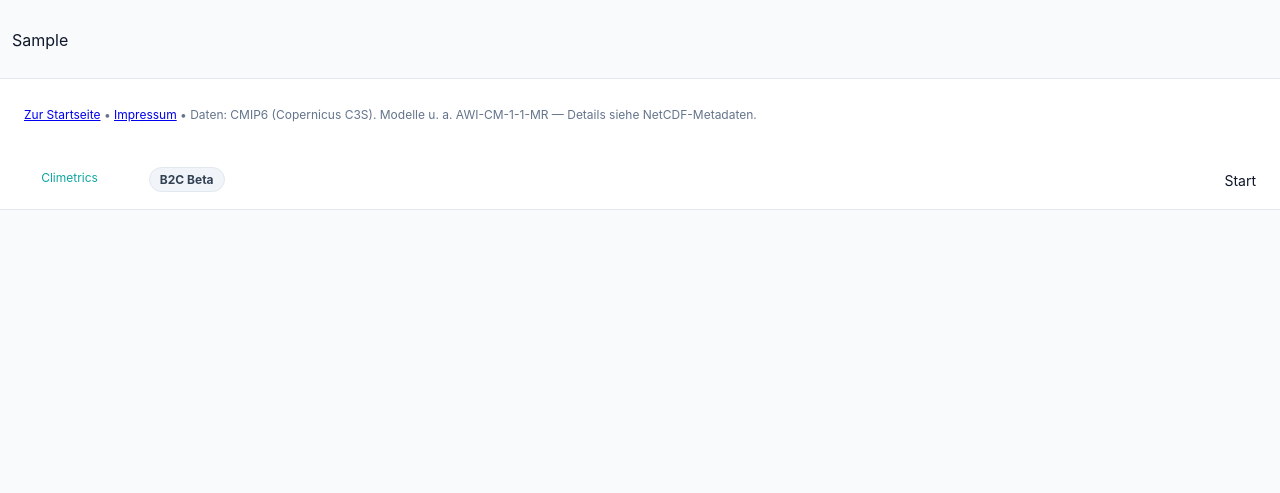
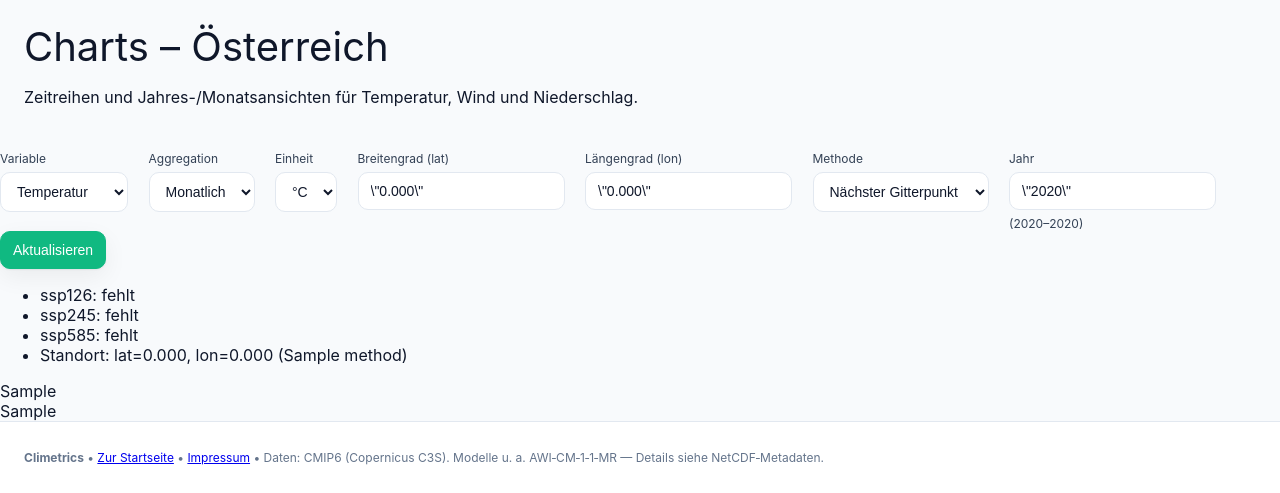
Before and after one commit to Kalti99/austria_cmip6_data, a Flask app: template austria/templates/index.html in a window 1280 px wide. Shown: the part 325-818 px from the top of the page. Before the commit the page ends 535 px from the top, so only its background shows below. Run offline with Flask 3, Linux system fonts and the light colour scheme; the template is opened without the code that fills it: most values are stand-ins (such as "Sample title", 1, 10 or a date in 2020).

Commit message:
Fix root routing: move charts to /charts; add full header/nav to charts page with Climetrics branding; update links

```diff
--- a/austria/app.py
+++ b/austria/app.py
@@ -291,8 +291,8 @@ def build_year_detail_figure(year: int, unit: str = "C", lat: float | None = Non
 def create_app() -> Flask:
     app = Flask(__name__, template_folder=os.path.join(BASE_DIR, "templates"), static_folder=os.path.join(BASE_DIR, "static"))
 
-    @app.route("/")
-    def index():
+    @app.route("/charts")
+    def charts():
         agg = request.args.get("agg", "annual").lower()
         if agg not in ("monthly", "annual"):
             agg = "monthly"
--- a/austria/templates/home.html
+++ b/austria/templates/home.html
@@ -11,7 +11,7 @@
     <div class="brand"><img src="{{ url_for('logo') }}" alt="Logo" style="height:24px"><span class="title">Climetrics</span> <span class="chip">Kostenloser Klimareport (Beta)</span></div>
     <div>
       <a href="{{ url_for('home') }}">Start</a>
-      <a href="{{ url_for('index') }}">Charts</a>
+      <a href="{{ url_for('charts') }}">Charts</a>
       <a href="{{ url_for('impressum') }}">Impressum</a>
       <a href="https://github.com/Kalti99/austria_cmip6_data" target="_blank">GitHub</a>
     </div>
--- a/austria/templates/index.html
+++ b/austria/templates/index.html
@@ -3,68 +3,76 @@
 <head>
   <meta charset="utf-8" />
   <meta name="viewport" content="width=device-width, initial-scale=1" />
-  <title>CMIP6 Österreich — Temperatur</title>
+  <title>Climetrics – Charts</title>
   <link rel="stylesheet" href="{{ url_for('static', filename='style.css') }}" />
 </head>
 <body>
+  <div class=\"nav\">
+    <div class=\"brand\"><a href=\"{{ url_for('home') }}\"><img src=\"{{ url_for('logo') }}\" alt=\"Logo\" style=\"height:24px\"></a><span class=\"title\">Climetrics</span> <span class=\"chip\">B2C Beta</span></div>
+    <div>
+      <a href=\"{{ url_for('home') }}\">Start</a>
+      <a href=\"{{ url_for('impressum') }}\">Impressum</a>
+    </div>
+  </div>
+
   <header>
-    <h1>CMIP6: Österreich Mitteltemperatur</h1>
-    <p class="sub">Near-surface air temperature — zugeschnitten auf Österreich</p>
+    <h1>Charts – Österreich</h1>
+    <p class=\"sub\">Zeitreihen und Jahres-/Monatsansichten für Temperatur, Wind und Niederschlag.</p>
   </header>
 
-  <section class="controls">
-    <form method="get" action="/">
+  <section class=\"controls\">
+    <form method=\"get\" action=\"{{ url_for('charts') }}\">
       <label>
         Variable
-        <select name="var">
-          <option value="tas" {{ 'selected' if var_key == 'tas' else '' }}>Temperatur</option>
-          <option value="sfcWind" {{ 'selected' if var_key == 'sfcWind' else '' }}>Wind</option>
-          <option value="pr" {{ 'selected' if var_key == 'pr' else '' }}>Niederschlag</option>
+        <select name=\"var\">
+          <option value=\"tas\" {{ 'selected' if var_key == 'tas' else '' }}>Temperatur</option>
+          <option value=\"sfcWind\" {{ 'selected' if var_key == 'sfcWind' else '' }}>Wind</option>
+          <option value=\"pr\" {{ 'selected' if var_key == 'pr' else '' }}>Niederschlag</option>
         </select>
       </label>
       <label>
         Aggregation
-        <select name="agg">
-          <option value="monthly" {{ 'selected' if agg == 'monthly' else '' }}>Monatlich</option>
-          <option value="annual" {{ 'selected' if agg == 'annual' else '' }}>Jährlich</option>
+        <select name=\"agg\">
+          <option value=\"monthly\" {{ 'selected' if agg == 'monthly' else '' }}>Monatlich</option>
+          <option value=\"annual\" {{ 'selected' if agg == 'annual' else '' }}>Jährlich</option>
         </select>
       </label>
       <label>
         Einheit
-        <select name="unit">
-          <option value="C" {{ 'selected' if unit == 'C' else '' }}>°C</option>
-          <option value="K" {{ 'selected' if unit == 'K' else '' }}>K</option>
+        <select name=\"unit\">
+          <option value=\"C\" {{ 'selected' if unit == 'C' else '' }}>°C</option>
+          <option value=\"K\" {{ 'selected' if unit == 'K' else '' }}>K</option>
         </select>
       </label>
       <label>
         Breitengrad (lat)
-        <input type="number" step="0.001" name="lat" value="{{ '%.3f'|format(lat) }}" min="46" max="50" />
+        <input type=\"number\" step=\"0.001\" name=\"lat\" value=\"{{ '%.3f'|format(lat) }}\" min=\"46\" max=\"50\" />
       </label>
       <label>
         Längengrad (lon)
-        <input type="number" step="0.001" name="lon" value="{{ '%.3f'|format(lon) }}" min="9" max="18" />
+        <input type=\"number\" step=\"0.001\" name=\"lon\" value=\"{{ '%.3f'|format(lon) }}\" min=\"9\" max=\"18\" />
       </label>
       <label>
         Methode
-        <select name="method">
-          <option value="nearest" {{ 'selected' if method == 'nearest' else '' }}>Nächster Gitterpunkt</option>
-          <option value="linear" {{ 'selected' if method == 'linear' else '' }}>Linear (Interpolation)</option>
+        <select name=\"method\">
+          <option value=\"nearest\" {{ 'selected' if method == 'nearest' else '' }}>Nächster Gitterpunkt</option>
+          <option value=\"linear\" {{ 'selected' if method == 'linear' else '' }}>Linear (Interpolation)</option>
         </select>
       </label>
       <label>
         Jahr
         {% if year_bounds %}
-          <input type="number" name="year" value="{{ year if year is not none else '' }}" min="{{ year_bounds[0] }}" max="{{ year_bounds[1] }}" />
-          <span class="hint">({{ year_bounds[0] }}–{{ year_bounds[1] }})</span>
+          <input type=\"number\" name=\"year\" value=\"{{ year if year is not none else '' }}\" min=\"{{ year_bounds[0] }}\" max=\"{{ year_bounds[1] }}\" />
+          <span class=\"hint\">({{ year_bounds[0] }}–{{ year_bounds[1] }})</span>
         {% else %}
-          <input type="number" name="year" value="{{ year if year is not none else '' }}" />
+          <input type=\"number\" name=\"year\" value=\"{{ year if year is not none else '' }}\" />
         {% endif %}
       </label>
-      <button type="submit">Aktualisieren</button>
+      <button type=\"submit\">Aktualisieren</button>
     </form>
   </section>
 
-  <section class="status">
+  <section class=\"status\">
     <ul>
       <li>ssp126: {{ 'vorhanden' if files_present.get('ssp126') else 'fehlt' }}</li>
       <li>ssp245: {{ 'vorhanden' if files_present.get('ssp245') else 'fehlt' }}</li>
@@ -73,28 +81,22 @@
     </ul>
   </section>
 
-  <section class="chart">
+  <section class=\"chart\">
     {{ fig_html | safe }}
   </section>
 
   {% if fig2_html %}
-  <section class="chart">
+  <section class=\"chart\">
     {{ fig2_html | safe }}
   </section>
   {% endif %}
 
   <footer>
     <p>
-      <a href="{{ url_for('home') }}">Zur Startseite</a> •
-      <a href="{{ url_for('impressum') }}">Impressum</a> •
-      Daten: CMIP6 (Copernicus C3S). Modelle u. a. AWI-CM-1-1-MR — Details siehe NetCDF-Metadaten.
+      <strong>Climetrics</strong> • <a href=\"{{ url_for('home') }}\">Zur Startseite</a> •
+      <a href=\"{{ url_for('impressum') }}\">Impressum</a> •
+      Daten: CMIP6 (Copernicus C3S). Modelle u. a. AWI‑CM‑1‑1‑MR — Details siehe NetCDF‑Metadaten.
     </p>
   </footer>
 </body>
 </html>
-  <div class="nav">
-    <div class="brand"><a href="{{ url_for('home') }}"><img src="{{ url_for('logo') }}" alt="Logo" style="height:24px"></a> <span class="chip">B2C Beta</span></div>
-    <div>
-      <a href="{{ url_for('home') }}">Start</a>
-    </div>
-  </div>
--- a/austria/templates/report.html
+++ b/austria/templates/report.html
@@ -11,7 +11,7 @@
     <div class="brand"><a href="{{ url_for('home') }}"><img src="{{ url_for('logo') }}" alt="Logo" style="height:24px"></a><span class="title">Climetrics</span> <span class="chip">Kostenloser Klimareport (Beta)</span></div>
     <div>
       <a href="{{ url_for('home') }}">Start</a>
-      <a href="{{ url_for('index') }}">Charts</a>
+      <a href="{{ url_for('charts') }}">Charts</a>
       <a href="{{ url_for('impressum') }}">Impressum</a>
     </div>
   </div>
```
